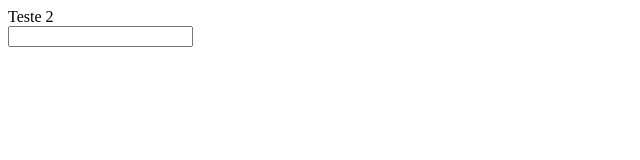
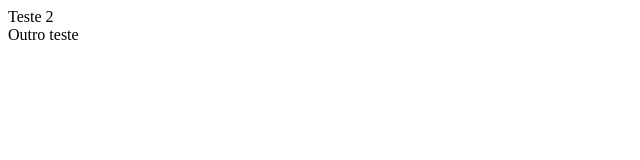
Before and after one commit to JoaoVictorViana/commands-git, a plain HTML site: page index.html in a window 1280 px wide. Shown: the whole page, without its empty margins (0-640 px from the left). Drawn offline with Linux system fonts and the light colour scheme.

Commit message:
tag input alterado para span

```diff
--- a/index.html
+++ b/index.html
@@ -8,6 +8,6 @@
 </head>
 <body>
     <div>Teste 2</div>
-    <input>
+    <span>Outro teste</span>
 </body>
 </html>
```
